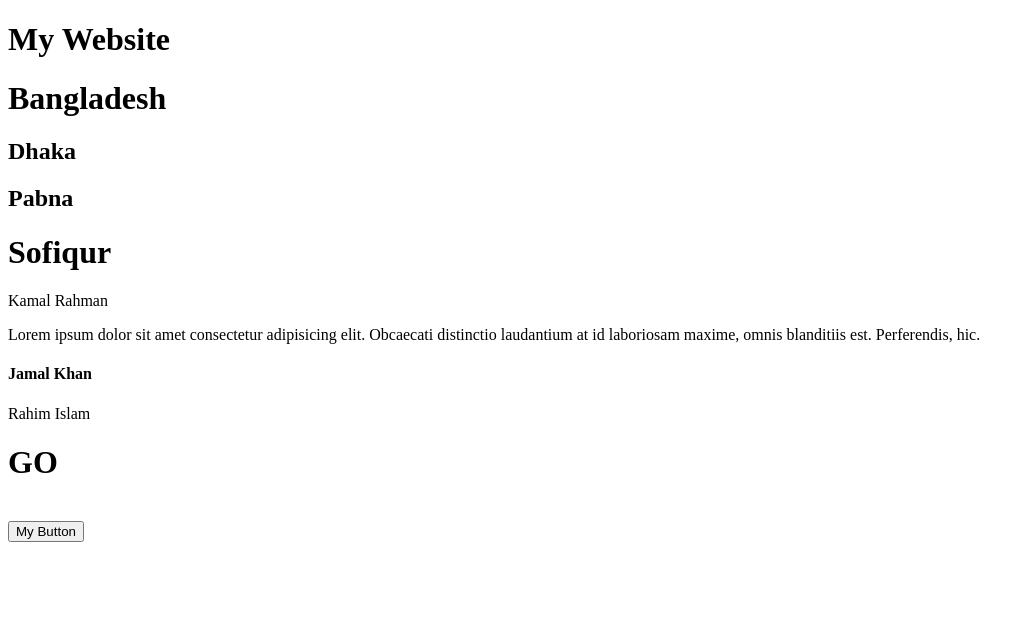
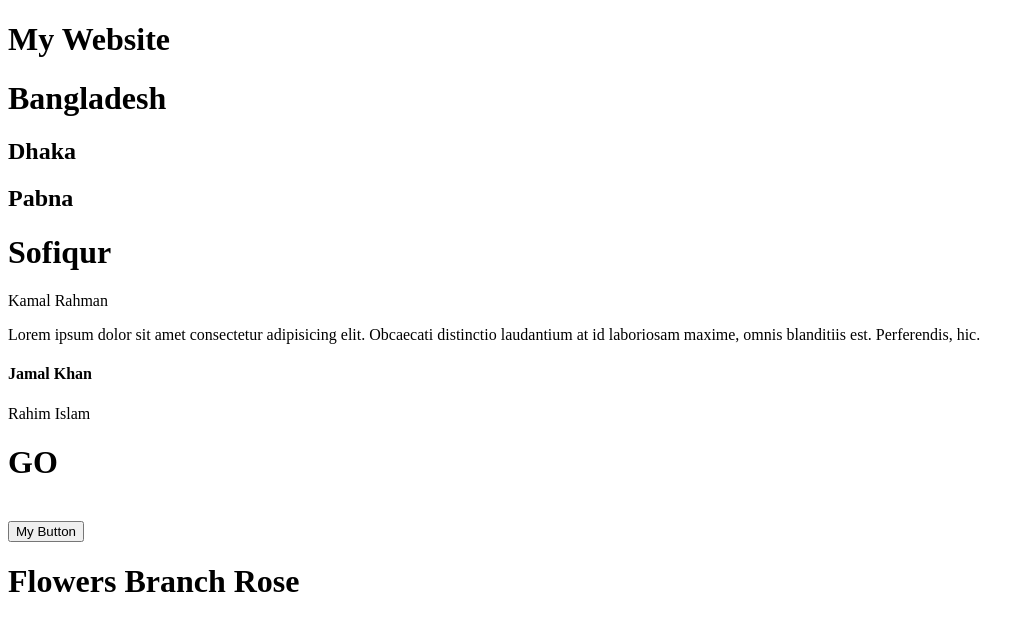
Before and after one commit to SofiqurRahman/My-Website, a plain HTML site: page index.html in a window 1280 px wide. Shown: the whole page, without its empty margins (0-1035 px from the left). Drawn offline with Linux system fonts and the light colour scheme.

Commit message:
add flower

```diff
--- a/index.html
+++ b/index.html
@@ -18,5 +18,6 @@
     <h1>GO</h1>
     <br>
     <button>My Button</button>
+    <h1>Flowers Branch Rose</h1>
 </body>
 </html>
```
